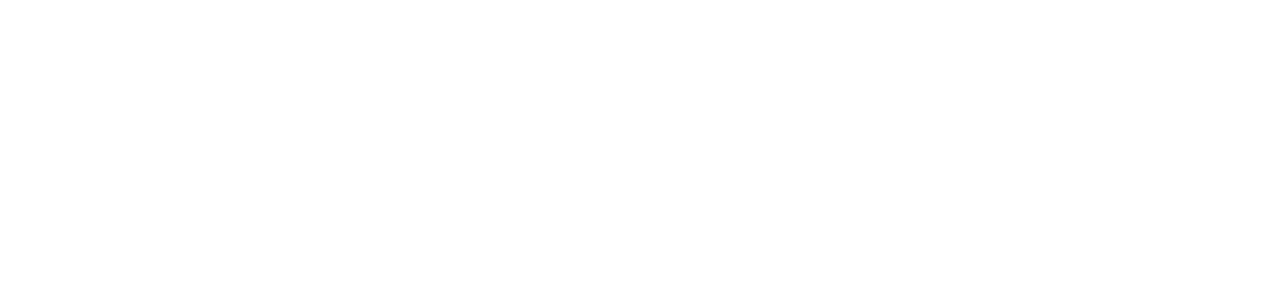
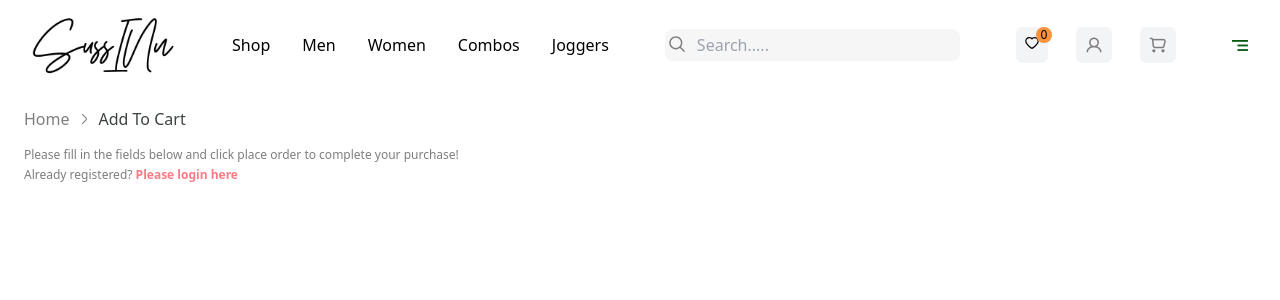
Before and after one commit to m-yunus/suss_ecommerce, a React (Create React App) app: page /Cart in a window 1280 px wide. Before the commit this address had no page. Shown: the top 300 px of the page. Built offline with nearby package versions, Linux system fonts and the light colour scheme.

Commit message:
added to wishlist redux

```diff
--- a/package.json
+++ b/package.json
@@ -3,6 +3,7 @@
   "version": "0.1.0",
   "private": true,
   "dependencies": {
+    "@reduxjs/toolkit": "^1.9.5",
     "@testing-library/jest-dom": "^5.17.0",
     "@testing-library/react": "^13.4.0",
     "@testing-library/user-event": "^13.5.0",
@@ -12,7 +13,9 @@
     "react": "^18.2.0",
     "react-bootstrap": "^2.8.0",
     "react-dom": "^18.2.0",
+    "react-hot-toast": "^2.4.1",
     "react-icons": "^4.10.1",
+    "react-redux": "^8.1.2",
     "react-router-dom": "^6.15.0",
     "react-scripts": "5.0.1",
     "react-transition-group": "^4.4.5",
--- /dev/null
+++ b/src/Pages/Cart/Cart.jsx
@@ -0,0 +1,37 @@
+import React from "react";
+import Navbar from "../../layout/Navbar";
+import Rightarrow from "../../assets/images/Cart/rightArrow.svg";
+
+const Cart = () => {
+  return (
+    <>
+      <div w-full h-auto>
+        <Navbar />
+        <div className="px-6 py-4 flex flex-col gap-4">
+          <div className="flex gap-3 items-center">
+            <h2 className="text-[#807D7E] font-medium">Home</h2>
+            <img src={Rightarrow} alt="" className="" />
+            <h2 className="text-[#3C4242]">Add To Cart</h2>
+          </div>
+          <div>
+            <h2 className="text-xs text-[#807D7E]">
+              Please fill in the fields below and click place order to complete
+              your purchase!
+            </h2>
+            <h2 className="text-[#807D7E] text-xs py-1">
+              Already registered?{" "}
+              <span className="text-[#FD7B85] font-semibold text-xs">
+                Please login here
+              </span>{" "}
+            </h2>
+          </div>
+        </div>
+        <div>
+
+        </div>
+      </div>
+    </>
+  );
+};
+
+export default Cart;
--- a/src/Pages/Product_List_Page/Product_List_Right/Product_List_Right.css
+++ b/src/Pages/Product_List_Page/Product_List_Right/Product_List_Right.css
@@ -49,3 +49,33 @@
         margin-right: 5px;
     }
 }
+/* Product_List_Right.css */
+.filled-heart {
+    color: red;
+    transition: color 0.3s ease, transform 0.3s ease;
+  }
+
+  .filled-heart.large {
+    transform: scale(1.2);
+  }
+
+  /* Add a celebration animation only for the heart icon */
+  @keyframes heartCelebration {
+    0% {
+      transform: scale(1);
+      opacity: 0;
+    }
+    50% {
+      transform: scale(1.5);
+      opacity: 1;
+    }
+    100% {
+      transform: scale(1);
+      opacity: 0;
+    }
+  }
+
+  /* Apply the heart celebration animation to the heart icon */
+  .heart-celebrating {
+    animation: heartCelebration 1s ease-in-out;
+  }
--- a/src/Pages/Product_List_Page/Product_List_Right/Product_List_Right.jsx
+++ b/src/Pages/Product_List_Page/Product_List_Right/Product_List_Right.jsx
@@ -1,10 +1,52 @@
-import React from 'react'
-import "./Product_List_Right.css"
-
-import heart from "../../../assets/images/Product-List-Page/heart.png";
-import { ProductData } from '../ProductData';
+import React, { useState, useEffect } from "react";
+import "./Product_List_Right.css";
+import { ProductData } from "../ProductData";
+import { AiFillHeart, AiOutlineHeart } from "react-icons/ai";
+import { useDispatch, useSelector } from "react-redux";
+import {
+  removedFromWishlist,
+  setAddItemtoWishlist,
+} from "../../../Redux/WishSlice";
 
 const Product_List_Right = () => {
+  const [isHeartFilled, setIsHeartFilled] = useState({});
+  const dispatch = useDispatch();
+  const wishItems = useSelector((state) => state.Wishlist.WishItems);
+console.log(wishItems.length);
+
+  useEffect(() => {
+    const wishlistFromLocalStorage = JSON.parse(
+      localStorage.getItem("Wishlist")
+    );
+    if (wishlistFromLocalStorage) {
+      // Initialize isHeartFilled based on local storage wishlist items
+      const heartFilledState = {};
+      wishlistFromLocalStorage.forEach((item) => {
+        heartFilledState[item.id] = true;
+      });
+      setIsHeartFilled(heartFilledState);
+    }
+  }, []);
+
+  // Function to toggle the heart icon and add/remove from the wishlist
+  const toggleHeart = (productId) => {
+    const producttoWishlist = ProductData.find((data) => data.id === productId);
+    if (!producttoWishlist) return;
+
+    const isProductInWishlist = wishItems.some((item) => item.id === productId);
+
+    if (isProductInWishlist) {
+      dispatch(removedFromWishlist(producttoWishlist));
+    } else {
+      dispatch(setAddItemtoWishlist(producttoWishlist));
+    }
+
+    setIsHeartFilled((prevState) => ({
+      ...prevState,
+      [productId]: !prevState[productId],
+    }));
+  };
+
   return (
     <>
       <div className="prdct-lst-right w-full px-10 mx-auto mr-14">
@@ -20,7 +62,18 @@
             >
               {" "}
               <img src={data.image} alt="" />
-              <img className="absolute top-2 right-2" src={heart} alt="" />
+              <div
+                className={`bg-gray-200 min-h-[1rem] max-w-[2rem] absolute top-2 right-2  p-1 rounded-3xl ${
+                  isHeartFilled[data.id] ? "filled-heart large" : ""
+                }`}
+                onClick={() => toggleHeart(data.id)}
+              >
+                {isHeartFilled[data.id] ? (
+                  <AiFillHeart className="heart-celebrating" />
+                ) : (
+                  <AiOutlineHeart />
+                )}
+              </div>
               <div className="flex w-100 mt-6 items-center">
                 <div className="w-3/4">
                   <h2>{data.title}</h2>
@@ -34,6 +87,6 @@
       </div>
     </>
   );
-}
+};
 
-export default Product_List_Right
+export default Product_List_Right;
--- a/src/Pages/Store/Store.jsx
+++ b/src/Pages/Store/ProductStore.jsx
@@ -9,7 +9,7 @@
 import { StoreData } from "../../data/StoreData";
 import card from "../../assets/images/Store/card.png"
 
-const Store = () => {
+const ProductStore = () => {
   return (
     <>
       <Navbar />
@@ -107,4 +107,4 @@
   );
 };
 
-export default Store;
+export default ProductStore;
--- /dev/null
+++ b/src/Redux/Store.js
@@ -0,0 +1,10 @@
+import { configureStore } from "@reduxjs/toolkit";
+import WishSlice from "./WishSlice"
+
+const Store=configureStore({
+    reducer:{
+        Wishlist:WishSlice,
+    }
+})
+
+export default Store
--- /dev/null
+++ b/src/Redux/WishSlice.jsx
@@ -0,0 +1,37 @@
+import { createSlice } from "@reduxjs/toolkit";
+import { toast } from "react-hot-toast";
+
+const initialState = {
+  WishState: false,
+  WishItems: localStorage.getItem("Wishlist")
+    ? JSON.parse(localStorage.getItem("Wishlist"))
+    : [],
+  WishListTotalQty: 0,
+};
+
+const wishlistSlice = createSlice({
+  name: "wishlist",
+  initialState,
+  reducers: {
+    setAddItemtoWishlist: (state, action) => {
+      const temp = { ...action.payload, WishListTotalQty: 1 };
+      state.WishItems.push(temp);
+      toast.success(`${action.payload.title} added to wishlist`);
+      localStorage.setItem("Wishlist", JSON.stringify(state.WishItems));
+    },
+    removedFromWishlist:(state,action)=>{
+        const productIdToRemove = action.payload.id;
+        const indexToRemove = state.WishItems.findIndex(
+            (item) => item.id === productIdToRemove
+          );
+            if (indexToRemove !== -1){
+                state.WishItems.splice(indexToRemove,1)
+                localStorage.setItem("Wishlist", JSON.stringify(state.WishItems));
+                toast.error(`${action.payload.title} removed from wishlist`);
+            }
+    }
+  },
+});
+
+export const { setAddItemtoWishlist,removedFromWishlist } = wishlistSlice.actions;
+export default wishlistSlice.reducer;
--- a/src/Routes/RouteLayout.js
+++ b/src/Routes/RouteLayout.js
@@ -1,7 +1,7 @@
 import React from 'react'
 import { BrowserRouter,Route,Routes } from 'react-router-dom'
 import Home from '../Pages/Home/Home'
-import Store from '../Pages/Store/Store'
+import Store from '../Pages/Store/ProductStore'
 import ProductDetails from '../Pages/Product-Details/ProductDetails'
 import Products from '../Pages/Products/Products'
 import AboutUs from '../Pages/AboutUs/AboutUs'
@@ -22,6 +22,7 @@
 import Verification from '../Pages/Verification/Verification'
 import CheckOut from '../Pages/CheckOut/CheckOut'
 import Product_List_Page from '../Pages/Product_List_Page/Product_List_Page'
+import Cart from '../Pages/Cart/Cart'
 
 
 const RouteLayout = () => {
@@ -52,6 +53,7 @@
           <Route path="verification" element={<Verification />} />
           <Route path="checkout" element={<CheckOut />} />
           <Route path="product-list-page" element={<Product_List_Page />} />
+          <Route path='Cart' element={<Cart/>}/>
         </Routes>
       </BrowserRouter>
     </>
--- a/src/index.js
+++ b/src/index.js
@@ -3,13 +3,19 @@
 import './index.css';
 import App from './App';
 import reportWebVitals from './reportWebVitals';
+import { Provider } from 'react-redux';
+import { Toaster } from 'react-hot-toast';
+import Store from './Redux/Store';
 
 
 
 const root = ReactDOM.createRoot(document.getElementById('root'));
 root.render(
   <React.StrictMode>
+    <Provider store={Store}>
+<Toaster position='top-center' reverseOrder={false}/>
       <App />
+      </Provider>
   </React.StrictMode>
 );
 
--- a/src/layout/Navbar.jsx
+++ b/src/layout/Navbar.jsx
@@ -1,4 +1,4 @@
-import React, { useState } from "react";
+import React, { useEffect, useState } from "react";
 import logo from "../../src/assets/images/Navbar/logo.png";
 import cart from "../../src/assets/images/Home/shopping cart.png";
 import user from "../../src/assets/images/Home/user.png";
@@ -8,8 +8,15 @@
 import "../assets/css/Navbar/Navbar.css";
 import Sidebar from "./Sidebar";
 import menu from "../../src/assets/images/Navbar/menu.png";
+import { AiFillHeart, AiOutlineHeart } from "react-icons/ai";
+import { useSelector } from "react-redux";
 const Navbar = () => {
   const [isSidebarOpen, setIsSidebarOpen] = useState(false);
+  const [wishlength,setwishlength]=useState(0)
+  const wishItems = useSelector((state) => state.Wishlist.WishItems);
+  useEffect(()=>{
+   setwishlength(wishItems.length)
+  })
   const toggleSidebar = () => {
     setIsSidebarOpen(!isSidebarOpen);
     document.body.classList.toggle("overflow-hidden");
@@ -75,8 +82,12 @@
             />
           </div>
           <div className="flex flex-row gap-7">
-            <div className=" bg-gray-100 p-2 rounded-md cursor-pointer">
-              <img src={heart} alt="" />
+            <div className=" bg-gray-100 p-2 rounded-md cursor-pointer relative">
+              <div className="min-h-[1rem] min-w-[1rem] bg-orange-400 absolute z-10 top-0 left-5 rounded-2xl flex justify-center">
+                <h2 className="text-xs">{wishlength}</h2>
+              </div>
+          {wishlength === 0 ? <AiOutlineHeart/> : <AiFillHeart color="red" />}
+
             </div>
             <div  className=" bg-gray-100 p-2 rounded-md cursor-pointer">
               <img src={user} alt="" />
```
Also changed, not shown: src/App.js (+6 -1 lines), src/assets/images/Cart/rightArrow.svg (added), 1 other file (tests, documents, lock files or other folders).
